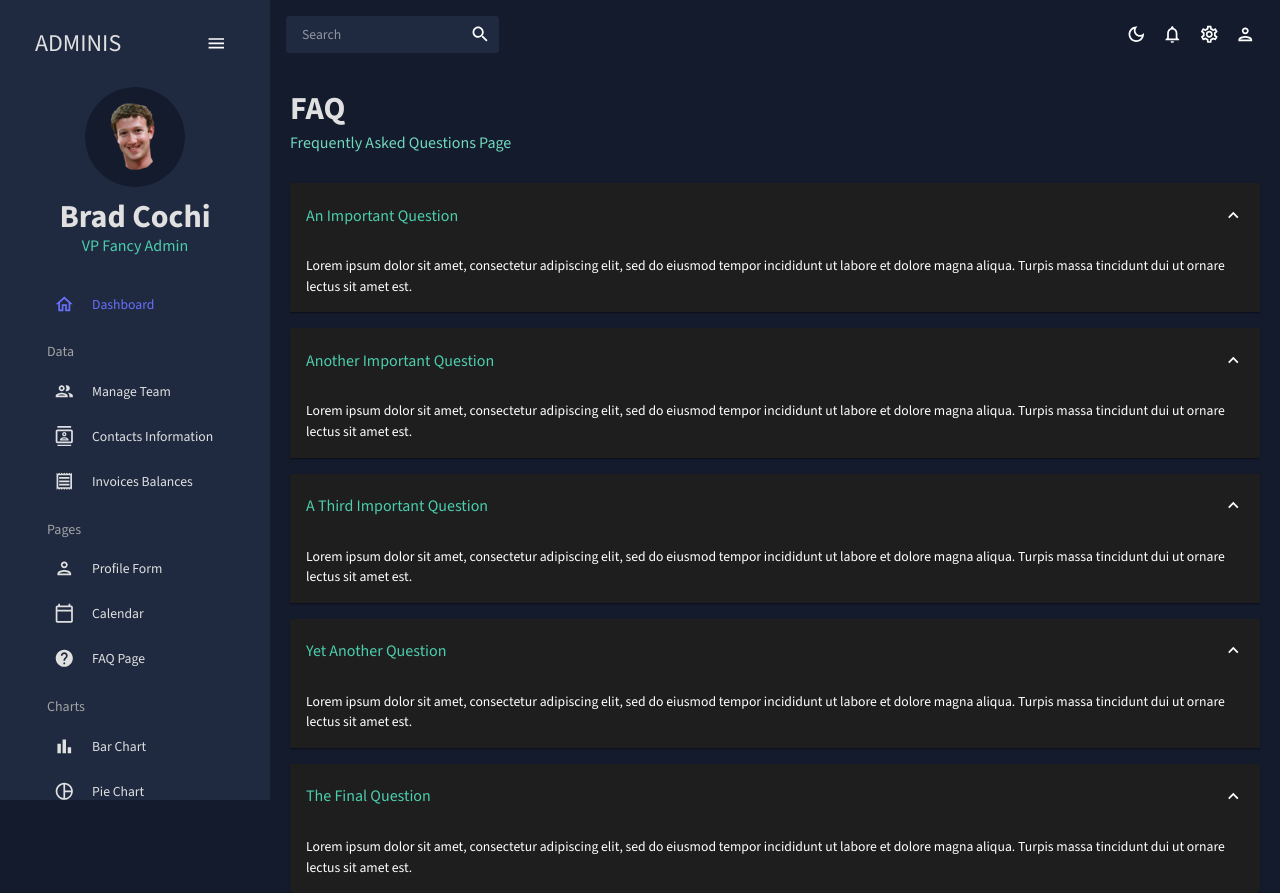
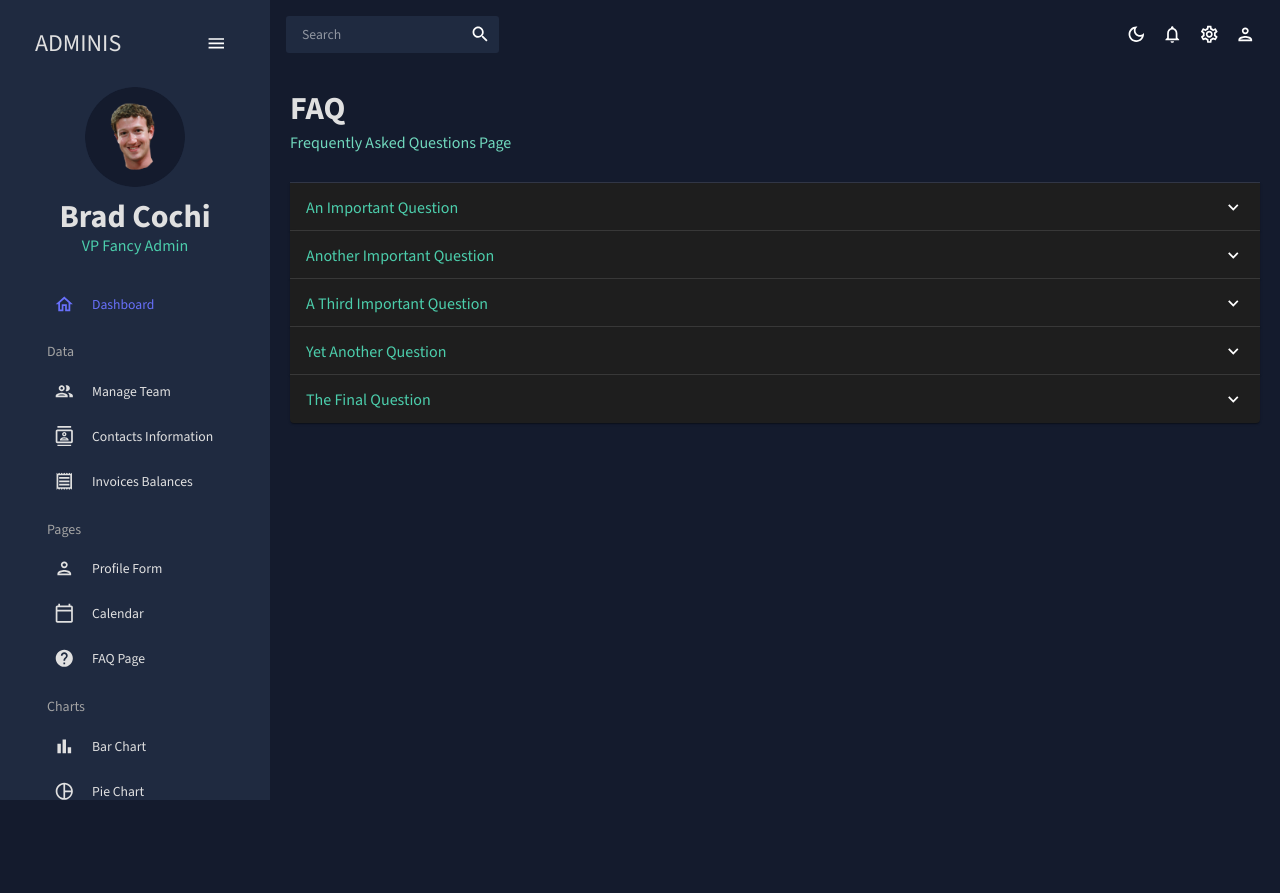
Before and after one commit to bradcochi/react-admin, a React (Create React App) app: page /faq in a window 1280 px wide. After the commit the page ends 800 px from the top, so only its background shows below. Built offline with nearby package versions, Linux system fonts and the light colour scheme.

Commit message:
changed defeault on accordions to NotExpanded

```diff
--- a/src/scenes/faq/index.jsx
+++ b/src/scenes/faq/index.jsx
@@ -14,7 +14,7 @@ const FAQ = () => {
     <Box m="20px">
       <Header title="FAQ" subtitle="Frequently Asked Questions Page" />
 
-      <Accordion defaultExpanded>
+      <Accordion defaultNotExpanded>
         <AccordionSummary expandIcon={<ExpandMoreIcon />}>
           <Typography color={colors.greenAccent[500]} variant="h5">
             An Important Question
@@ -28,7 +28,7 @@ const FAQ = () => {
           </Typography>
         </AccordionDetails>
       </Accordion>
-      <Accordion defaultExpanded>
+      <Accordion defaultNotExpanded>
         <AccordionSummary expandIcon={<ExpandMoreIcon />}>
           <Typography color={colors.greenAccent[500]} variant="h5">
             Another Important Question
@@ -42,7 +42,7 @@ const FAQ = () => {
           </Typography>
         </AccordionDetails>
       </Accordion>
-      <Accordion defaultExpanded>
+      <Accordion defaultNotExpanded>
         <AccordionSummary expandIcon={<ExpandMoreIcon />}>
           <Typography color={colors.greenAccent[500]} variant="h5">
             A Third Important Question
@@ -56,7 +56,7 @@ const FAQ = () => {
           </Typography>
         </AccordionDetails>
       </Accordion>
-      <Accordion defaultExpanded>
+      <Accordion defaultNotExpanded>
         <AccordionSummary expandIcon={<ExpandMoreIcon />}>
           <Typography color={colors.greenAccent[500]} variant="h5">
             Yet Another Question
@@ -70,7 +70,7 @@ const FAQ = () => {
           </Typography>
         </AccordionDetails>
       </Accordion>
-      <Accordion defaultExpanded>
+      <Accordion defaultNotExpanded>
         <AccordionSummary expandIcon={<ExpandMoreIcon />}>
           <Typography color={colors.greenAccent[500]} variant="h5">
             The Final Question
```
